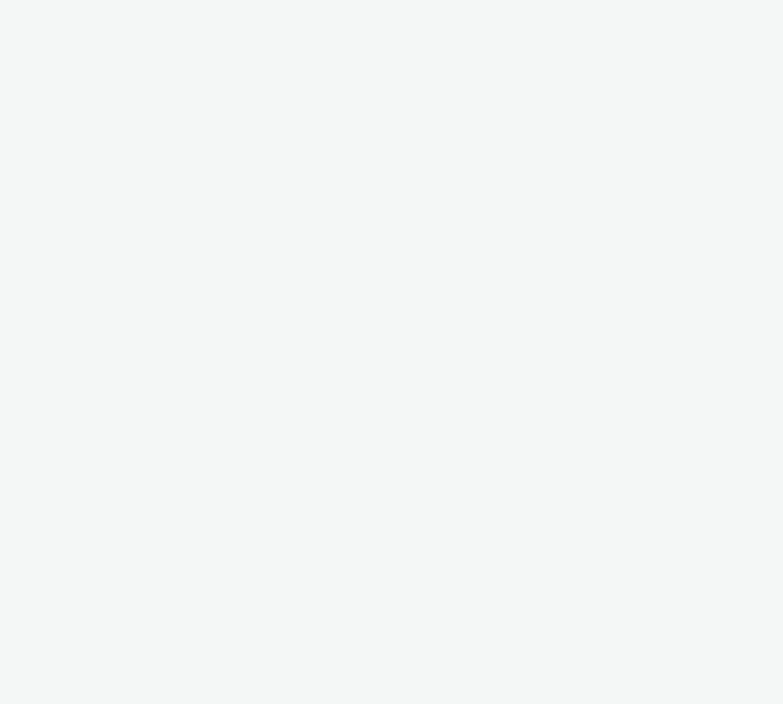
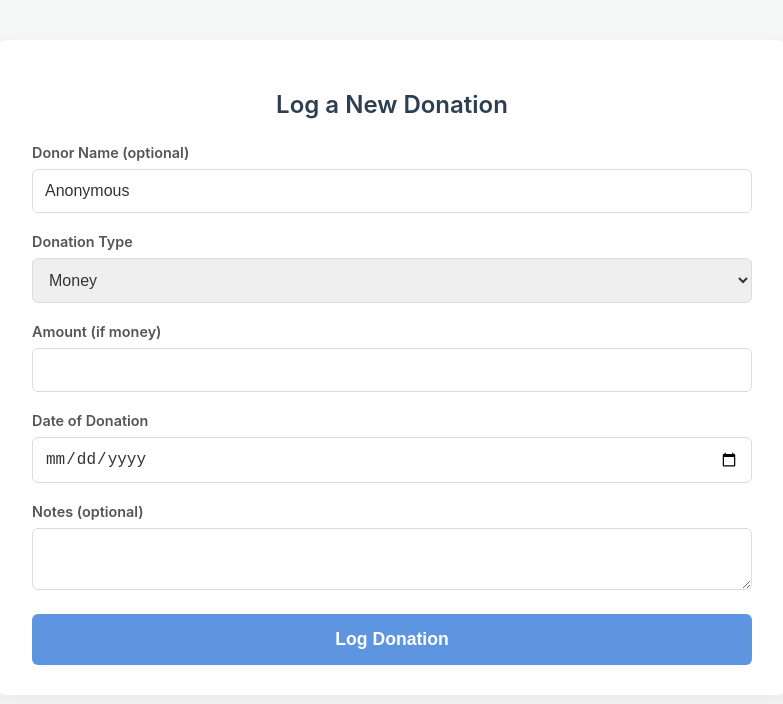
Before and after one commit to AdityaB-02/Pet-Adoption-Welfare-System-PAWS-, a React (Create React App) app in the folder client/: page /shelter/add-donation in a window 1280 px wide. Before the commit this address had no page. Shown: the top 704 px of the page, without its empty margins (248-1031 px from the left). Built offline with nearby package versions, Linux system fonts and the light colour scheme; sample sign-in values are in the browser's storage.

Commit message:
add donations done

```diff
--- a/client/src/App.js
+++ b/client/src/App.js
@@ -17,6 +17,7 @@ import ShelterProfilePage from './pages/ShelterProfilePage';
 import ShelterInbox from './pages/ShelterInbox';
 import ShelterProfile from './components/ShelterProfile';
 import AddActivityPage from './pages/AddActivityPage';
+import AddDonationPage from './pages/AddDonationsPage';
 
 function App() {
   return (
@@ -58,6 +59,10 @@ function App() {
             path="/shelter/add-activity"
             element={ <ShelterPrivateRoute><AddActivityPage /></ShelterPrivateRoute> }
             />
+            <Route
+          path="/shelter/add-donation"
+          element={ <ShelterPrivateRoute><AddDonationPage /></ShelterPrivateRoute> }
+        />
           {/* Other protected routes that DON'T need the dashboard sidebar */}
           <Route
             path="/shelter/add-pet"
--- /dev/null
+++ b/client/src/pages/AddDonationsPage.js
@@ -0,0 +1,67 @@
+import React, { useState } from 'react';
+import axios from 'axios';
+import { useNavigate } from 'react-router-dom';
+import './css/AddPetPage.css'; // Reuse form styling
+
+const AddDonationPage = () => {
+  const navigate = useNavigate();
+  const [formData, setFormData] = useState({
+    donor_name: 'Anonymous',
+    amount: '',
+    donation_type: 'Money',
+    donation_date: '',
+    notes: ''
+  });
+
+  const { donor_name, amount, donation_type, donation_date, notes } = formData;
+  const onChange = (e) => setFormData({ ...formData, [e.target.name]: e.target.value });
+
+  const onSubmit = async (e) => {
+    e.preventDefault();
+    try {
+      const token = localStorage.getItem('token');
+      const config = { headers: { 'x-auth-token': token } };
+      await axios.post('http://localhost:5000/api/shelters/donations', formData, config);
+      alert('Donation logged successfully!');
+      navigate('/shelter/dashboard/donations');
+    } catch (err) {
+      alert('Error logging donation: ' + (err.response?.data?.msg || 'Server Error'));
+    }
+  };
+
+  return (
+    <div className="form-container">
+      <form className="pet-form" onSubmit={onSubmit}>
+        <h2>Log a New Donation</h2>
+        <div className="form-group">
+          <label>Donor Name (optional)</label>
+          <input type="text" name="donor_name" value={donor_name} onChange={onChange} />
+        </div>
+        <div className="form-group">
+          <label>Donation Type</label>
+          <select name="donation_type" value={donation_type} onChange={onChange} required>
+            <option value="Money">Money</option>
+            <option value="Food">Food</option>
+            <option value="Supplies">Supplies</option>
+            <option value="Service">Service</option>
+          </select>
+        </div>
+        <div className="form-group">
+          <label>Amount (if money)</label>
+          <input type="number" name="amount" value={amount} onChange={onChange} step="0.01" />
+        </div>
+        <div className="form-group">
+          <label>Date of Donation</label>
+          <input type="date" name="donation_date" value={donation_date} onChange={onChange} required />
+        </div>
+        <div className="form-group">
+          <label>Notes (optional)</label>
+          <textarea name="notes" value={notes} onChange={onChange}></textarea>
+        </div>
+        <button type="submit">Log Donation</button>
+      </form>
+    </div>
+  );
+};
+
+export default AddDonationPage;
--- a/client/src/pages/DonationsPage.js
+++ b/client/src/pages/DonationsPage.js
@@ -1,9 +1,9 @@
 import React, { useState, useEffect } from 'react';
 import axios from 'axios';
-import '../pages/css/ShelterDashboard.css';
+import { Link } from 'react-router-dom';
+import '../pages/css/ShelterDashboard.css'; // Reuse the same CSS
 
 const DonationsList = () => {
-    // ... (your existing state and useEffect logic) ...
   const [donations, setDonations] = useState([]);
   const [loading, setLoading] = useState(true);
 
@@ -24,18 +24,37 @@ const DonationsList = () => {
     fetchDonations();
   }, []);
 
-
   if (loading) return <p>Loading donations...</p>;
 
   return (
-        // Add this wrapper div
     <div className="content-card">
       <div className="dashboard-header">
         <h1>Donations Received</h1>
+        <Link to="/shelter/add-donation" className="add-pet-button">Log New Donation</Link>
       </div>
+
       {donations.length > 0 ? (
-                <table className="dashboard-table">
-                    {/* ... table content ... */}
+        <table className="donations-table">
+          <thead>
+            <tr>
+              <th>Date</th>
+              <th>Donor</th>
+              <th>Type</th>
+              <th>Amount</th>
+              <th>Notes</th>
+            </tr>
+          </thead>
+          <tbody>
+            {donations.map(donation => (
+              <tr key={donation.donation_id}>
+                <td>{new Date(donation.donation_date).toLocaleDateString()}</td>
+                <td>{donation.donor_name}</td>
+                <td>{donation.donation_type}</td>
+                <td>{donation.amount ? `$${donation.amount}` : 'N/A'}</td>
+                <td>{donation.notes}</td>
+              </tr>
+            ))}
+          </tbody>
         </table>
       ) : (
         <p>No donations have been recorded yet.</p>
--- a/client/src/pages/css/ShelterDashboard.css
+++ b/client/src/pages/css/ShelterDashboard.css
@@ -243,3 +243,25 @@
     color: #007bff;
     font-weight: 700;
 }
+
+.donations-table {
+  width: 100%;
+  border-collapse: collapse;
+  margin-top: 20px;
+}
+
+.donations-table th,
+.donations-table td {
+  border: 1px solid #ddd;
+  padding: 12px;
+  text-align: left;
+}
+
+.donations-table th {
+  background-color: #f8f9fa;
+  font-weight: 600;
+}
+
+.donations-table tbody tr:nth-child(even) {
+  background-color: #f8f9fa;
+}
```
Also changed, not shown: 2 other files (tests, documents, lock files or other folders). Lines whose indentation alone changed are shown as unchanged.
